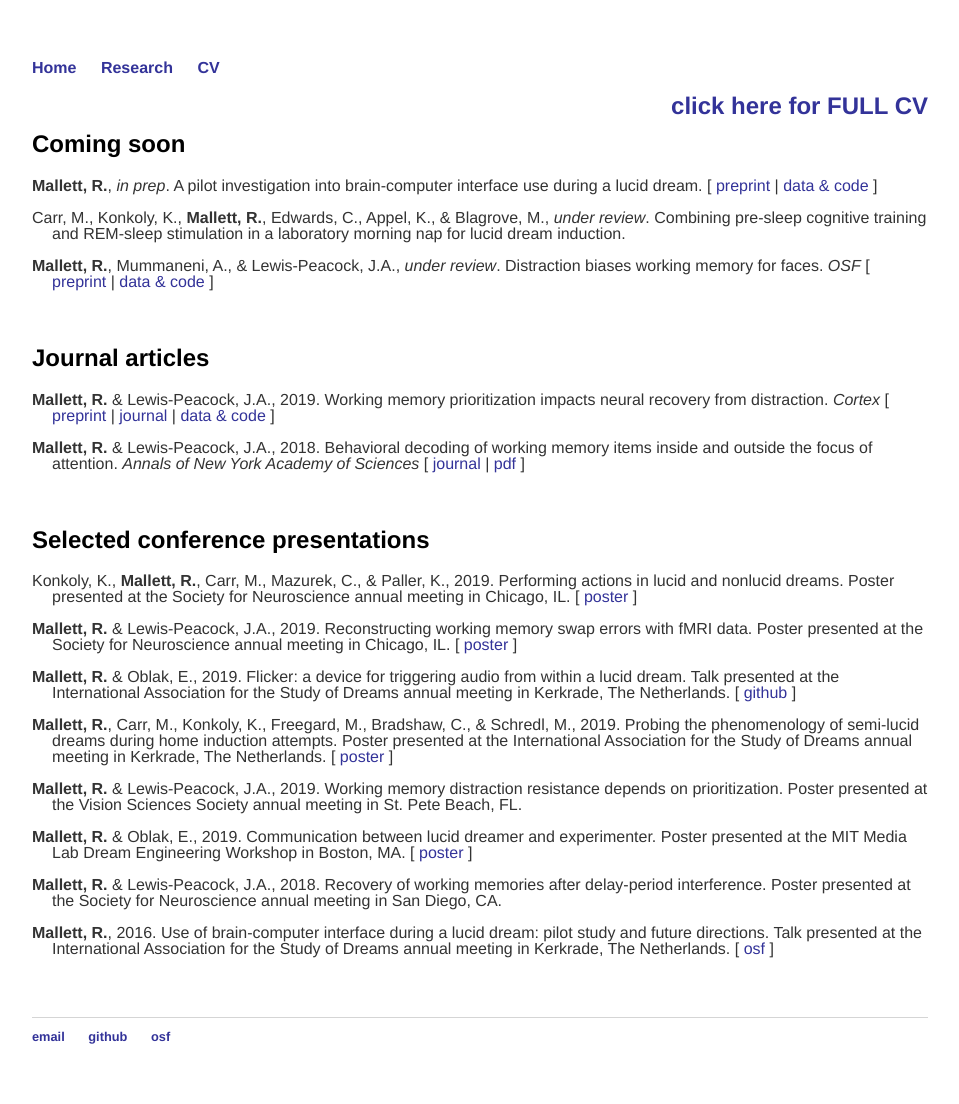
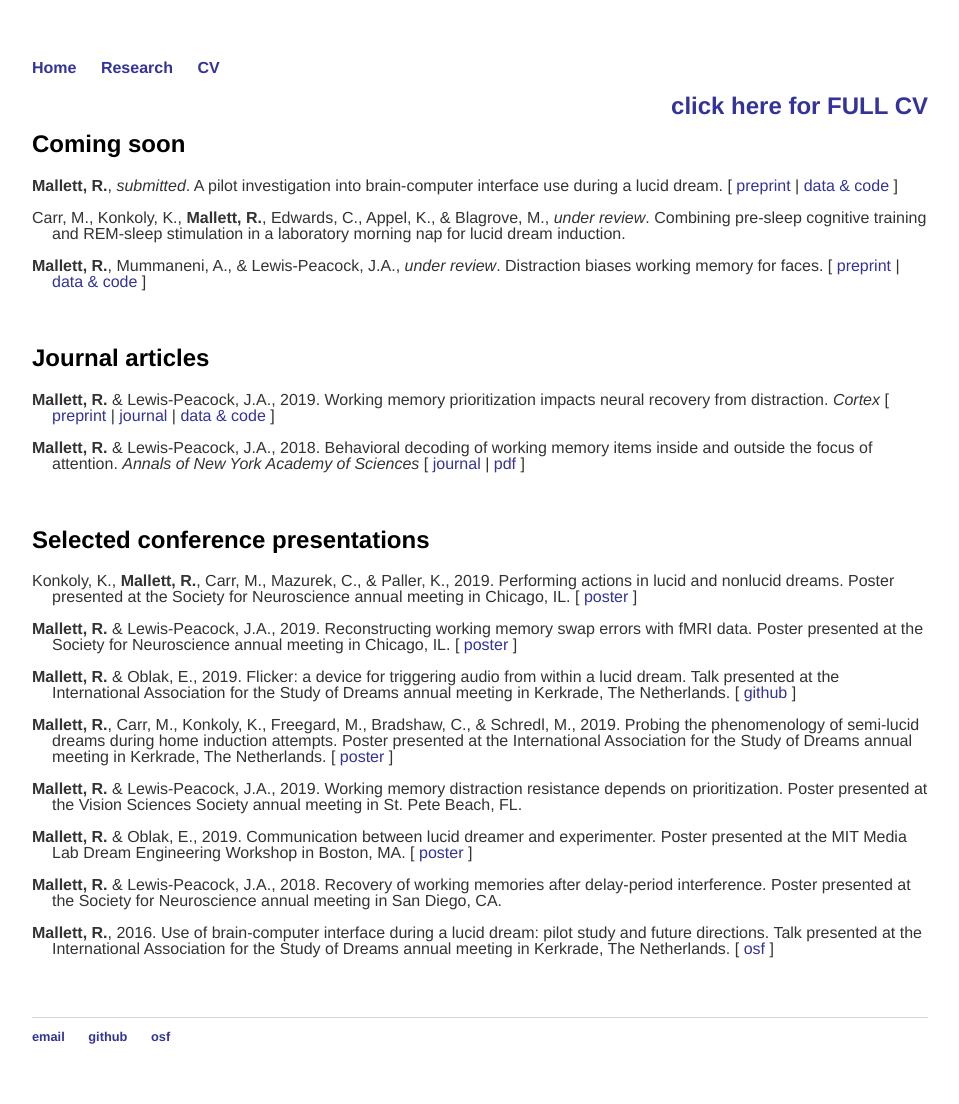
Before and after one commit to remrama/remrama.github.io, a Jekyll site: the page built from cv/index.html, in a window 1280 px wide. Shown: the whole page, without its empty margins (160-1119 px from the left). Built offline with Jekyll 4.4.1, drawn with Linux system fonts in a browser that asks for light colours.

Commit message:
submitted dreambci-epoc

```diff
--- a/cv/index.html
+++ b/cv/index.html
@@ -11,13 +11,13 @@
     <h2>Coming soon</h2>
 
     <p class="hanging">
-        <strong>Mallett, R.</strong>, <em>in prep</em>. A pilot investigation into brain-computer interface use during a lucid dream. [ <a href="https://doi.org/10.31219/osf.io/my3tq">preprint</a> | <a href="https://osf.io/mr7hf/">data & code</a> ]
+        <strong>Mallett, R.</strong>, <em>submitted</em>. A pilot investigation into brain-computer interface use during a lucid dream. [ <a href="https://doi.org/10.31219/osf.io/my3tq">preprint</a> | <a href="https://osf.io/mr7hf/">data & code</a> ]
     </p>
     <p class="hanging">
         Carr, M., Konkoly, K., <strong>Mallett, R.</strong>, Edwards, C., Appel, K., & Blagrove, M., <em>under review</em>. Combining pre-sleep cognitive training and REM-sleep stimulation in a laboratory morning nap for lucid dream induction.
     </p>
     <p class="hanging">
-        <strong>Mallett, R.</strong>, Mummaneni, A., & Lewis-Peacock, J.A., <em>under review</em>. Distraction biases working memory for faces. <em>OSF</em> [ <a href="https://osf.io/qvez5/">preprint</a> | <a href="https://osf.io/8zsrx/">data & code</a> ]
+        <strong>Mallett, R.</strong>, Mummaneni, A., & Lewis-Peacock, J.A., <em>under review</em>. Distraction biases working memory for faces. [ <a href="https://osf.io/qvez5/">preprint</a> | <a href="https://osf.io/8zsrx/">data & code</a> ]
     </p>
 
     <br>
```
